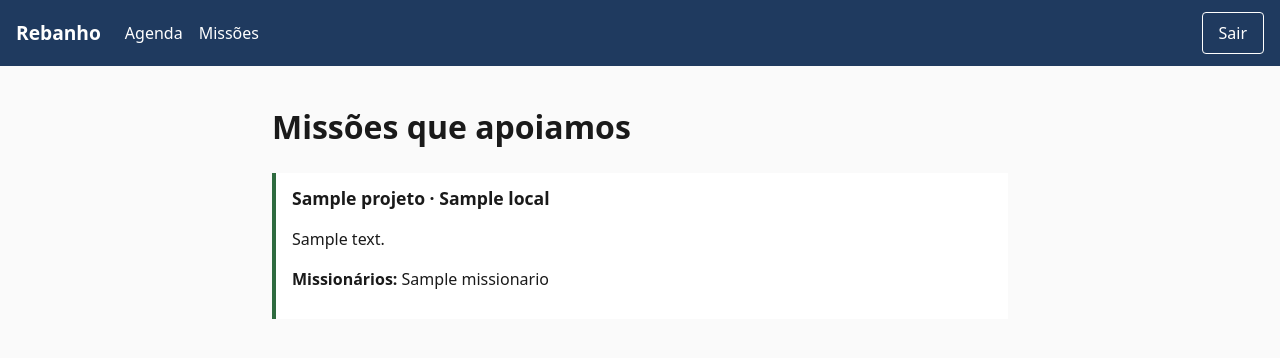
After one commit to silas-batista/rebanho, a Node project: template views/missoes/index.ejs in a window 1280 px wide. The commit adds this page. Shown: the top 358 px of the page. Run offline with Node 20 templates, Linux system fonts and the light colour scheme; the template is opened without the code that fills it: most values are stand-ins (such as "Sample title", 1, 10 or a date in 2020).

Commit message:
feat: add public missions page and project registration for secretaria
Co-Authored-By: Claude Opus 5.5 <noreply@anthropic.com>

```diff
--- a/public/estilo.css
+++ b/public/estilo.css
@@ -27,3 +27,8 @@ input, select { font: inherit; padding: .5rem; border: 1px solid #767676; border
 .agenda .detalhe { color: #555; }
 fieldset { border: 1px solid #ccc; border-radius: .25rem; margin-bottom: .5rem; }
 .selo { font-size: .75rem; font-weight: 400; background: #e6ecf3; color: #1f3a5f; padding: .1rem .4rem; border-radius: .5rem; }
+.projeto { background: #fff; padding: .75rem 1rem; border-left: 4px solid #2e6b3f; margin-bottom: .75rem; }
+.projeto h2 { font-size: 1.1rem; margin: 0 0 .25rem; }
+.em-linha { display: flex; flex-wrap: wrap; gap: .5rem; align-items: center; padding: .5rem 0 0; background: none; }
+.em-linha input { margin: 0; flex: 1; min-width: 10rem; }
+header nav { display: flex; gap: 1rem; }
--- a/src/app.js
+++ b/src/app.js
@@ -3,6 +3,7 @@ import cookieSession from "cookie-session";
 import { fileURLToPath } from "node:url";
 import { rotasPessoas } from "./rotas-pessoas.js";
 import { rotasAgenda } from "./rotas-agenda.js";
+import { rotasMissoes } from "./rotas-missoes.js";
 import { rotasSessao, carregarUsuario, exigirPerfil } from "./rotas-sessao.js";
 
 const raiz = (caminho) => fileURLToPath(new URL(`../${caminho}`, import.meta.url));
@@ -32,6 +33,7 @@ export function criarApp(banco, { segredoSessao }) {
   app.get("/", (_req, res) => res.redirect("/agenda"));
   app.use(rotasSessao(banco));
   app.use("/agenda", rotasAgenda(banco));
+  app.use("/missoes", rotasMissoes(banco));
   app.use("/pessoas", exigirPerfil("secretaria"), rotasPessoas(banco));
   return app;
 }
--- a/views/_topo.ejs
+++ b/views/_topo.ejs
@@ -11,6 +11,7 @@
     <a href="/" class="marca">Rebanho</a>
     <nav aria-label="Principal">
       <a href="/agenda">Agenda</a>
+      <a href="/missoes">Missões</a>
       <% if (usuario?.perfil === "secretaria") { %><a href="/pessoas">Pessoas</a><% } %>
     </nav>
     <% if (usuario) { %>
--- /dev/null
+++ b/views/missoes/index.ejs
@@ -0,0 +1,28 @@
+<%- include("../_topo", { titulo: "Missões" }) %>
+<h1>Missões que apoiamos</h1>
+
+<% if (erro) { %><p role="alert" class="erro"><%= erro %></p><% } %>
+
+<% if (usuario?.perfil === "secretaria") { %>
+  <p class="resumo"><span></span><a href="/missoes/novo" class="botao">+ Novo projeto</a></p>
+<% } %>
+
+<% if (!projetos.length) { %><p>Nenhum projeto missionário cadastrado.</p><% } %>
+
+<% for (const projeto of projetos) { %>
+  <article class="projeto" aria-labelledby="projeto-<%= projeto.id %>">
+    <h2 id="projeto-<%= projeto.id %>"><%= projeto.nome %><% if (projeto.local) { %> <span class="detalhe">· <%= projeto.local %></span><% } %></h2>
+    <% if (projeto.descricao) { %><p><%= projeto.descricao %></p><% } %>
+    <% if (projeto.missionarios.length) { %>
+      <p><strong>Missionários:</strong> <%= projeto.missionarios.map((m) => m.nome).join(", ") %></p>
+    <% } %>
+    <% if (usuario?.perfil === "secretaria") { %>
+      <form method="post" action="/missoes/<%= projeto.id %>/missionarios" class="em-linha">
+        <label for="missionario-<%= projeto.id %>">Adicionar missionário</label>
+        <input id="missionario-<%= projeto.id %>" name="nome" required>
+        <button type="submit">Adicionar</button>
+      </form>
+    <% } %>
+  </article>
+<% } %>
+<%- include("../_rodape") %>
```
Also changed, not shown: src/rotas-missoes.js (added, +36 -0 lines), test/rotas-missoes.test.js (added, +57 -0 lines), views/missoes/novo.ejs (added, +18 -0 lines).
